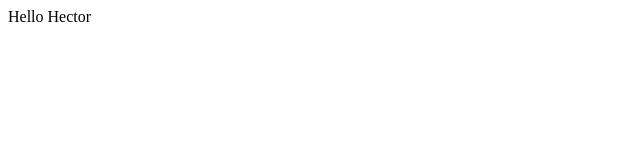
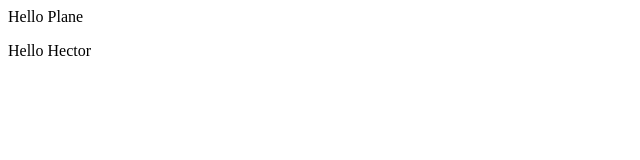
Before and after one commit to HectorJL01/HW1, a plain HTML site: page index.html in a window 1280 px wide. Shown: the full height of the page, 0-640 px from the left. Drawn offline with Linux system fonts and the light colour scheme.

Commit message:
Hello Planet

```diff
--- a/index.html
+++ b/index.html
@@ -1,2 +1,2 @@
-
+<p>Hello Plane</p>
 <p>Hello Hector</p>
```
